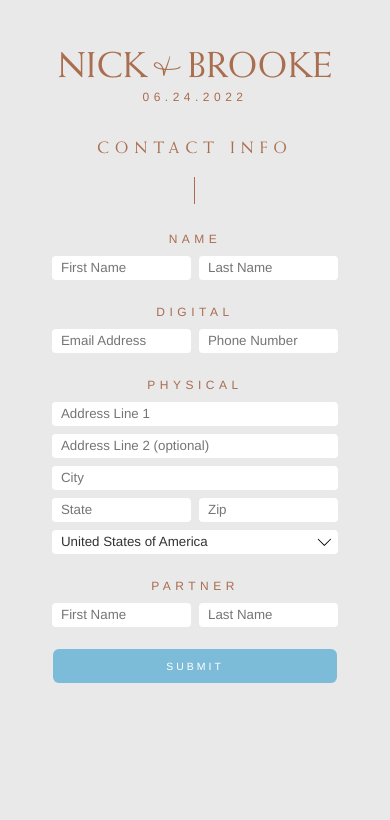
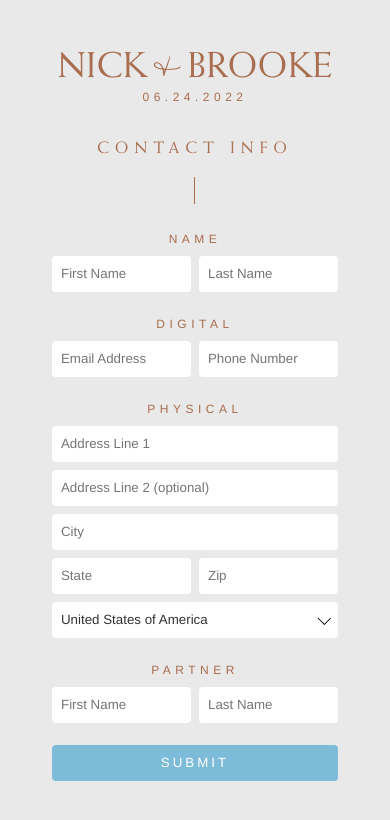
Before and after one commit to nckbrrs/written-in-the-barrs-dot-com, a React (Create React App) app: page /invitees in a window 390 px wide. Shown: the top 820 px of the page. Built offline with nearby package versions, Linux system fonts and the light colour scheme.

Commit message:
css tweaks

```diff
--- a/src/styles/content-header.scss
+++ b/src/styles/content-header.scss
@@ -22,41 +22,4 @@
         margin-bottom: 1.375rem;
         background-color: #A96D4F;
     }
-
-    &.small, &.mobile {
-        $mobile-scale: 0.75;
-        margin-bottom: 0;
-
-        p {
-            font-size: calc(1.375rem * $mobile-scale);
-            letter-spacing: calc(0.5rem * $mobile-scale);
-        }
-
-        #line {
-            height: calc(2.25rem * $mobile-scale);
-            margin-top: 1rem;
-            margin-bottom: 1rem;
-        }
-    }
 }
-
-@media only screen and (max-width: 800px) {
-    /*
-    #content-header {
-        $mobile-scale: 0.75;
-
-        margin-bottom: 0;
-
-        p {
-            font-size: calc(1.375rem * $mobile-scale);
-            letter-spacing: calc(0.5rem * $mobile-scale);
-        }
-
-        #line {
-            height: calc(2.25rem * $mobile-scale);
-            margin-top: 1rem;
-            margin-bottom: 1rem;
-        }
-    }
-    */
-}
--- a/src/styles/globals.scss
+++ b/src/styles/globals.scss
@@ -97,11 +97,10 @@ form {
 
     button {
         border: none;
-        margin: 1.5rem 5px;
-        border-radius: 6px;
-        font-size: 0.875rem;
+        margin: 1.5rem 0.333rem;
+        border-radius: 0.333rem;
         letter-spacing: 0.25rem;
-        padding: 11px;
+        padding: 0.75rem;
         background: #7DBCD8;
         font-family: 'Helvetica Neue', script;
         text-transform: uppercase;
@@ -124,44 +123,12 @@ form {
     form {
         width: 100%;
         padding: 0 4rem;
-    }
-    /*
-    $mobile-scale: 0.75;
 
-    form {
-        width: 275px;
-
-        p {
-            margin-top: calc(1.75rem * $mobile-scale);
-            margin-bottom: calc(0.5rem * $mobile-scale);
-            letter-spacing: calc(0.375rem * $mobile-scale);
-
-            &:first-of-type {
-                margin-top: 0;
-            }
-        }
-
-        .formRow {
-            input {
-                margin: calc(5px * $mobile-scale);
-
-                &:focus {
-                    box-shadow: 2px solid #C2986E;
-                }
-            }
-
-            select {
-                margin: calc(5px * $mobile-scale);
-
-                &:focus {
-                    border: 2px solid #CFAD8C;
-                }
-            }
+        .formRow input, .formRow select, button {
+            height: 3rem;
         }
     }
-    */
 }
-
 
 @keyframes fadeIn {
     0%   { opacity: 0; }
```
Also changed, not shown: src/styles/addInvitee.scss (+0 -13 lines), src/styles/allInvitees.scss (+0 -12 lines), src/styles/site-header.scss (+0 -21 lines).
